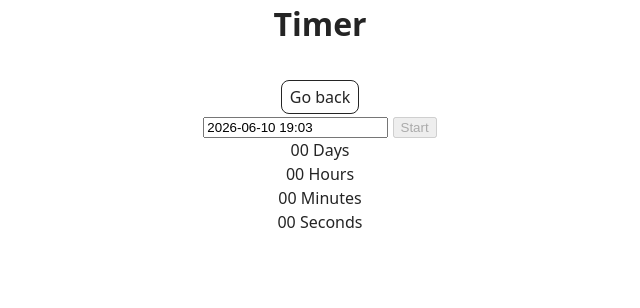
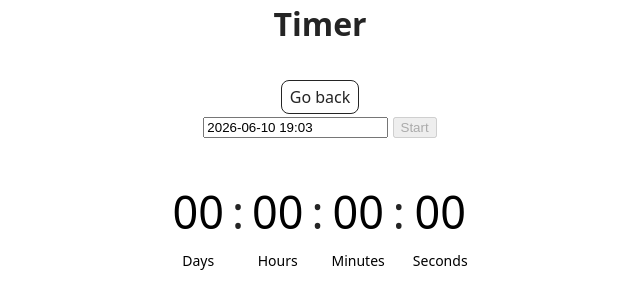
Before and after one commit to ZlatoslavaVy/goit-advancedjs-hw-02, a website built with Vite: page src/1-timer.html in a window 1280 px wide. Shown: the whole page, without its empty margins (320-960 px from the left). Built offline with nearby package versions, Linux system fonts and the light colour scheme.

Commit message:
finish timer

```diff
--- a/src/1-timer.html
+++ b/src/1-timer.html
@@ -21,14 +21,17 @@
           <span class="value" data-days>00</span>
           <span class="label">Days</span>
         </div>
+        <span class="separator">:</span>
         <div class="field">
           <span class="value" data-hours>00</span>
           <span class="label">Hours</span>
         </div>
+        <span class="separator">:</span>
         <div class="field">
           <span class="value" data-minutes>00</span>
           <span class="label">Minutes</span>
         </div>
+        <span class="separator">:</span>
         <div class="field">
           <span class="value" data-seconds>00</span>
           <span class="label">Seconds</span>
--- a/src/css/styles.css
+++ b/src/css/styles.css
@@ -14,3 +14,4 @@
 @import url('./header.css');
 @import url('./back-link.css');
 @import url('./snackbar.css');
+@import url('./timer.css');
--- /dev/null
+++ b/src/css/timer.css
@@ -0,0 +1,30 @@
+/* timer.css */
+.timer {
+  display: flex;
+  align-items: flex-start;
+  justify-content: center;
+  gap: 8px;
+  margin-top: 40px;
+}
+
+.field {
+  display: flex;
+  flex-direction: column;
+  align-items: center;
+  gap: 4px;
+}
+
+.value {
+  font-size: 45px;
+
+  color: #000;
+}
+
+.label {
+  font-size: 14px;
+  color: #000;
+}
+
+.separator {
+  font-size: 45px;
+}
--- a/src/js/1-timer.js
+++ b/src/js/1-timer.js
@@ -20,7 +20,7 @@ const options = {
   time_24hr: true,
   defaultDate: new Date(),
   minuteIncrement: 1,
-  onClose(selectedDates) {
+  onChange(selectedDates) {
     const selected = selectedDates[0];
     if (selected < new Date()) {
       // замість window.alert() використовуємо iziToast
```
